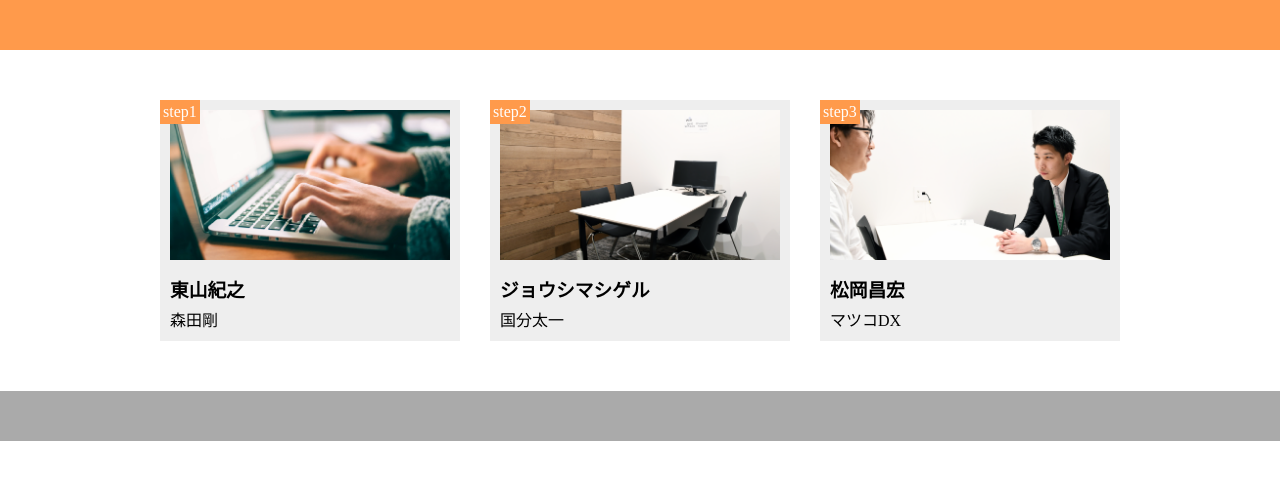
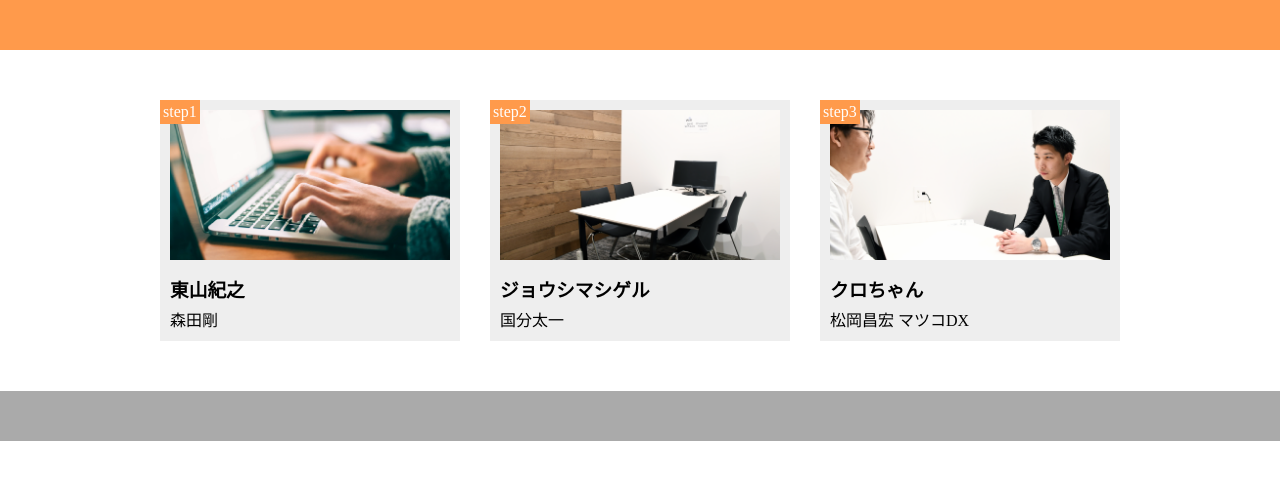
Before and after one commit to bz4552/git-practice, a plain HTML site: page index.html in a window 1280 px wide. Drawn offline with Linux system fonts and the light colour scheme.

Commit message:
Update index.html

```diff
--- a/index.html
+++ b/index.html
@@ -29,9 +29,9 @@
       <div class="step-box">
         <div class="step-img3"></div>
         <span class="step-num">step3</span>
-        <h3 class="title">松岡昌宏</h3>
+        <h3 class="title">クロちゃん</h3>
         <p class="text">
-          マツコDX
+          松岡昌宏 マツコDX
         </p>
       </div>
     </main>
```
